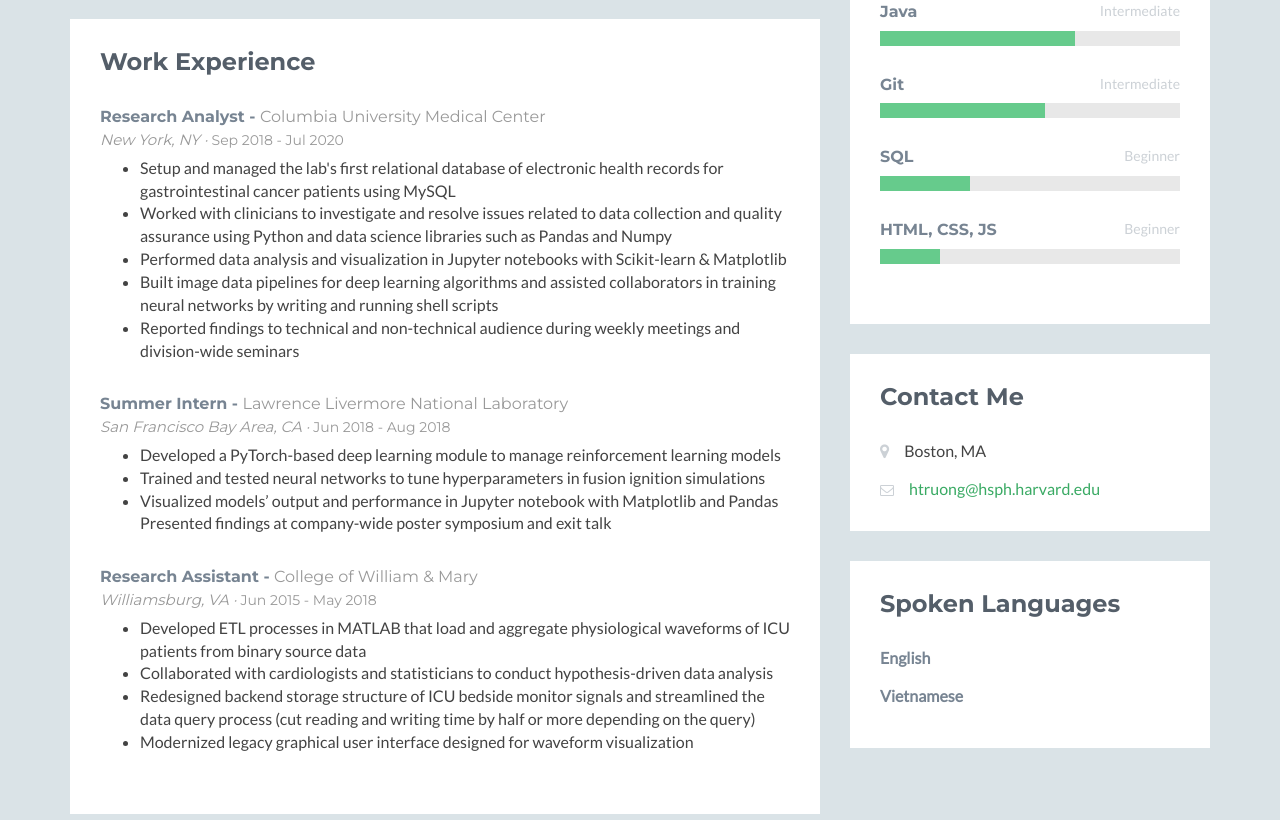
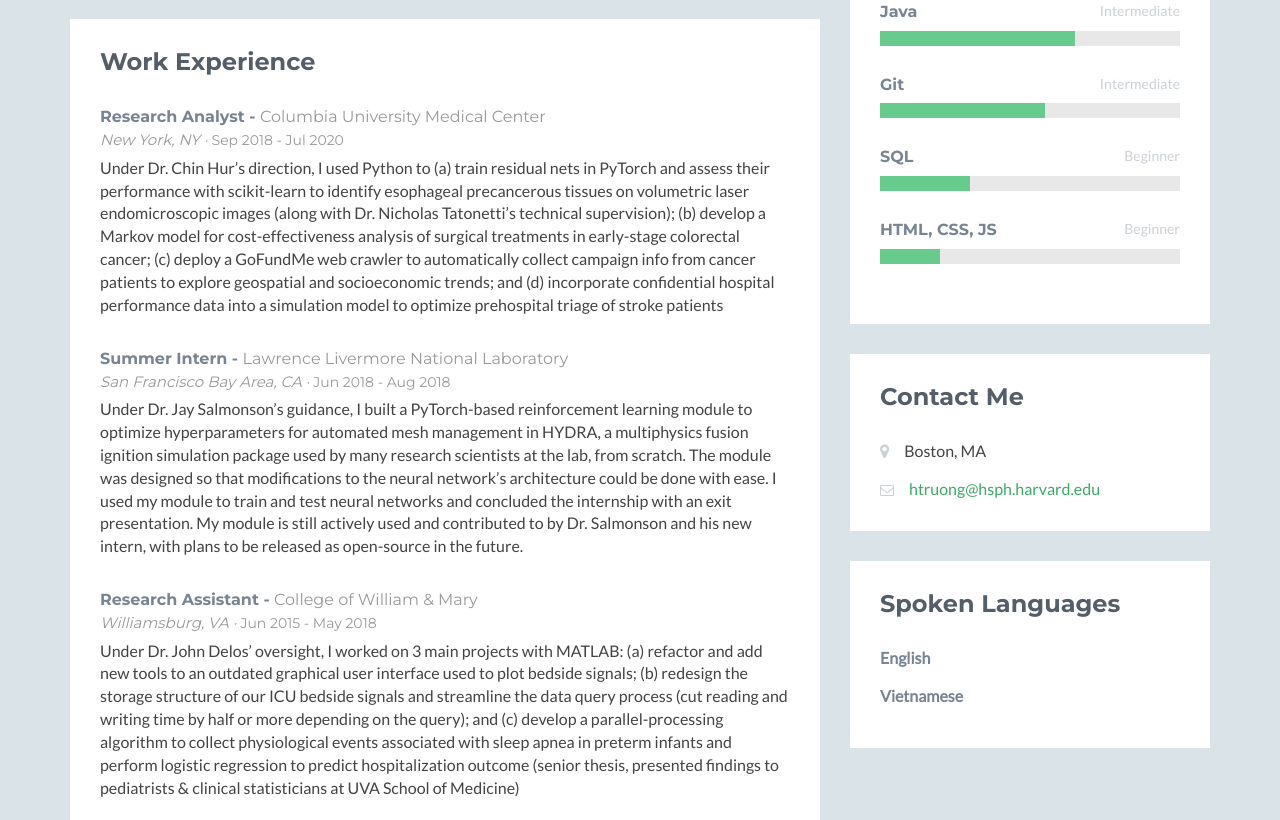
Before and after one commit to ryanhantruong/ryanhantruong.github.io, a plain HTML site: page index.html in a window 1280 px wide. Shown: the part 980-1800 px from the top of the page. Drawn offline with nearby package versions, Linux system fonts and the light colour scheme.

Commit message:
update job descriptions into paragraph forms like in CV

```diff
--- a/index.html
+++ b/index.html
@@ -110,49 +110,18 @@
                             <div class="item">
                                 <h3 class="title">Research Analyst - <span class="place">Columbia University Medical Center</span></h3>
                                 <h3 class="subtitle"><span class="location">New York, NY · </span><span class="year"> Sep 2018 - Jul 2020</span></h3>
-                                <ul>
-                                <li>
-                                Setup and managed the lab's first relational database of electronic health records for
-                                gastrointestinal cancer patients using MySQL</li>
-                                <li>
-                                Worked with clinicians to investigate and resolve issues related to data collection and quality
-                                assurance using Python and data science libraries such as Pandas and Numpy</li>
-                                <li>
-                                Performed data analysis and visualization in Jupyter notebooks with Scikit-learn & Matplotlib</li>
-                                <li>
-                                Built image data pipelines for deep learning algorithms and assisted collaborators in training
-                                neural networks by writing and running shell scripts</li>
-                                <li>
-                                Reported findings to technical and non-technical audience during weekly meetings and
-                                division-wide seminars</li>
-                              </ul>
-                                </p>
+                                <p>Under Dr. Chin Hur’s direction, I used Python to (a) train residual nets in PyTorch and assess their performance with scikit-learn to identify esophageal precancerous tissues on volumetric laser endomicroscopic images (along with Dr. Nicholas Tatonetti’s technical supervision); (b) develop a Markov model for cost-effectiveness analysis of surgical treatments in early-stage colorectal cancer; (c) deploy a GoFundMe web crawler to automatically collect campaign info from cancer patients to explore geospatial and socioeconomic trends; and (d) incorporate confidential hospital performance data into a simulation model to optimize prehospital triage of stroke patients</p>
                             </div>
                             <div class="item">
                                 <h3 class="title">Summer Intern - <span class="place">Lawrence Livermore National Laboratory</span></h3>
                                 <h3 class="subtitle"><span class="location">San Francisco Bay Area, CA · </span><span class="year"> Jun 2018 - Aug 2018</span></h3>
-                                <ul>
-                                  <li>
-                                  Developed a PyTorch-based deep learning module to manage reinforcement learning models</li>
-                                  <li>
-                                  Trained and tested neural networks to tune hyperparameters in fusion ignition simulations</li>
-                                  <li>
-                                    Visualized models’ output and performance in Jupyter notebook with Matplotlib and Pandas
-                                    Presented findings at company-wide poster symposium and exit talk</li>
-                                </ul>
+                                <p>Under Dr. Jay Salmonson’s guidance, I built a PyTorch-based reinforcement learning module to optimize hyperparameters for automated mesh management in HYDRA, a multiphysics fusion ignition simulation package used by many research scientists at the lab, from scratch. The module was designed so that modifications to the neural network’s architecture could be done with ease. I used my module to train and test neural networks and concluded the internship with an exit presentation. My module is still actively used and contributed to by Dr. Salmonson and his new intern, with plans to be released as open-source in the future.</p>
                             </div>
 
                             <div class="item">
                                 <h3 class="title">Research Assistant - <span class="place">College of William & Mary</span></h3>
                                 <h3 class="subtitle"><span class="location">Williamsburg, VA · </span><span class="year"> Jun 2015 - May 2018</span></h3>
-                                <ul>
-                                  <li>
-                                   Developed ETL processes in MATLAB that load and aggregate physiological waveforms of ICU patients from binary source data</li>
-                                  <li> Collaborated with cardiologists and statisticians to conduct hypothesis-driven data analysis</li>
-                                  <li> Redesigned backend storage structure of ICU bedside monitor signals and streamlined the
-                                  data query process (cut reading and writing time by half or more depending on the query)</li>
-                                  <li> Modernized legacy graphical user interface designed for waveform visualization</li>
-                                </ul>
+                                <p>Under Dr. John Delos’ oversight, I worked on 3 main projects with MATLAB: (a) refactor and add new tools to an outdated graphical user interface used to plot bedside signals; (b) redesign the storage structure of our ICU bedside signals and streamline the data query process (cut reading and writing time by half or more depending on the query); and (c) develop a parallel-processing algorithm to collect physiological events associated with sleep apnea in preterm infants and perform logistic regression to predict hospitalization outcome (senior thesis, presented findings to pediatrists & clinical statisticians at UVA School of Medicine)</p>
                             </div><!--//item-->
 
                         </div><!--//content-->
```
